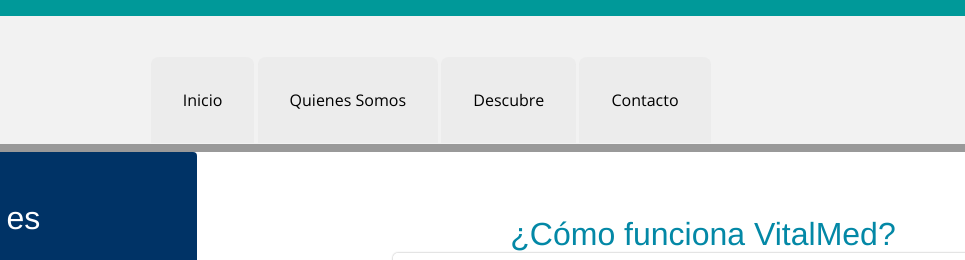
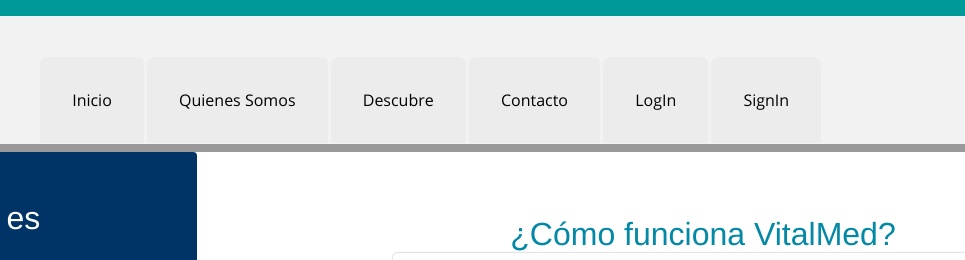
Before and after one commit to eloyedm/vitamedFE, a website: page src/views/Descubre.html in a window 1280 px wide. Shown: the top 260 px of the page, 315-1280 px from the left. Drawn offline with Linux system fonts and the light colour scheme; files that its build step writes are made by us from their sources; grey boxes are pictures that could not be loaded; files whose address does not match are found by name.

Commit message:
Agregados botones de login y signin en la pagina comercial

```diff
--- a/src/views/Descubre.html
+++ b/src/views/Descubre.html
@@ -22,6 +22,8 @@
       <li><a href="/quienes-somos">Quienes Somos</a></li>
       <li><a href="/descubre">Descubre</a></li>
       <li><a href="/contacto">Contacto</a></li>
+      <li><a href="/Login">LogIn</a></li>
+      <li><a href="/signin">SignIn</a></li>
     </ul>
   </header>
 	<div class="container f-between">
```
Also changed, not shown: src/views/Contacto.html (+2 -0 lines), src/views/Home.html (+2 -0 lines), src/views/QuienesSomos.html (+2 -0 lines).
